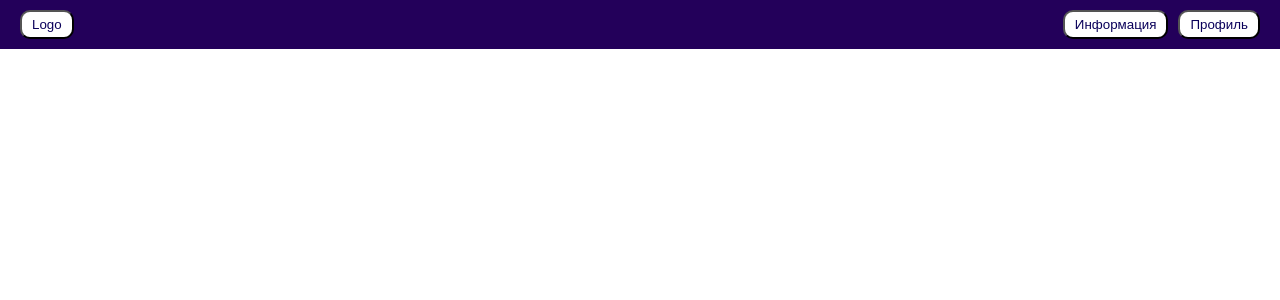
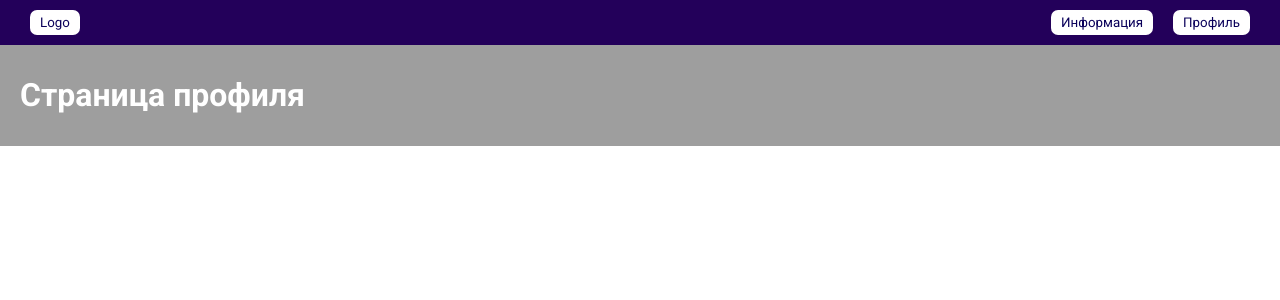
Before and after one commit to GarussMisha/qasystem_front, a Vue app: page /profile in a window 1280 px wide. Shown: the top 300 px of the page. Built offline with nearby package versions, Linux system fonts and the light colour scheme.

Commit message:
Добавление страниц Info и Profile (Заглушки). Доработка HeadBar, при нажатии на кнопки (@click) добавлен переход. (router)

```diff
--- a/src/App.vue
+++ b/src/App.vue
@@ -17,13 +17,23 @@ export default {
 </script>
 
 <style>
+/* Подключение шрифта через Google Fonts */
+@import url('https://fonts.googleapis.com/css2?family=Roboto:wght@400;700&display=swap');
+
+
+/* Убираем отступы в проекте. */
 body, html {
-  margin: 0; /* Убираем отступы по умолчанию для body и html */
-  padding: 0; /* Убираем отступы по умолчанию для body и html */
+  margin: 0;
+  padding: 0;
+  font-family: 'Roboto', sans-serif; /* Устанавливаем шрифт по умолчанию */
+  font-weight: 700;
 }
 
+
+
 #app {
-  font-family: Avenir, Helvetica, Arial, sans-serif;
+  font-family: 'Roboto', sans-serif;
+
   -webkit-font-smoothing: antialiased;
   -moz-osx-font-smoothing: grayscale;
   color: #2165aa;
--- a/src/components/HeadBar.vue
+++ b/src/components/HeadBar.vue
@@ -1,11 +1,11 @@
 <template>
   <header class="head-bar">
     <div class="left-buttons">
-      <button>Logo</button>
+      <button @click="goToHome">Logo</button>
     </div>
     <div class="right-buttons">
-      <button>Информация</button>
-      <button>Профиль</button>
+      <button @click="goToInfo">Информация</button>
+      <button @click="goToProfile">Профиль</button>
     </div>
   </header>
 </template>
@@ -13,6 +13,17 @@
 <script>
 export default {
   name: 'HeadBar',
+  methods: {
+    goToInfo() {
+        this.$router.push({ name: 'InfoPage'})
+    },
+    goToHome() {
+        this.$router.push({ name: 'Home'})
+    },
+    goToProfile() {
+        this.$router.push({ name: 'ProfilePage'})
+    }
+  }
 };
 </script>
 
@@ -26,41 +37,23 @@ export default {
   color: white;
 }
 
-.left-buttons button {
+/* Общий селектор для всех кнопок внутри HeadBar */
+.head-bar button {
   margin-right: 10px;
-  padding: 5px 10px;
-  color: rgb(10, 0, 90);
-  background-color: #ffffff;
-  border-radius: 10px;
-  cursor: pointer;
-  padding: 5px 10px;
-}
-
-.right-buttons button {
   margin-left: 10px;
   padding: 5px 10px;
   color: rgb(10, 0, 90);
   background-color: #ffffff;
-  border-radius: 10px;
+  border-radius: 7px;
+  border: none;
   cursor: pointer;
-  padding: 5px 10px;
+
+  font-family: 'Roboto', sans-serif;
+  font-style: normal;
+  font-weight: 400;
 }
 
-.buttons button { /* Исправленный селектор */
-  margin-left: 10px;
-  padding: 5px 10px;
-  background-color: #c20c0c;
-  color: rgb(110, 9, 9);
-  border: none;
-  border-radius: 4px;
-  cursor: pointer;
-}
-
-.left-buttons button:hover {
+.head-bar button:hover {
     background-color: #e3e3e3;
 }
-
-.right-buttons button:hover {
-  background-color: #e3e3e3;
-}
 </style>
--- a/src/router.js
+++ b/src/router.js
@@ -4,6 +4,8 @@ import { createRouter, createWebHistory } from "vue-router";
 import HomePage from '@/views/HomePage.vue';
 import ProjectList from '@/views/ProjectList.vue';
 import ProjectDetail from '@/views/ProjectDetail.vue';
+import InfoPage from "./views/InfoPage.vue";
+import ProfilePage from "./views/ProfilePage.vue";
 
 // Определяем паршруты
 const routes = [
@@ -22,6 +24,16 @@ const routes = [
         name: 'ProjectDetail',
         component: ProjectDetail,
     },
+    {
+        path: '/info',
+        name: 'InfoPage',
+        component: InfoPage,
+    },
+    {
+        path: '/profile',
+        name: 'ProfilePage',
+        component: ProfilePage,
+    },
 ];
 
 // Создаем экземпляр маршрутизатора
--- /dev/null
+++ b/src/views/InfoPage.vue
@@ -0,0 +1,27 @@
+// Заглушка
+
+<template>
+    <header class="info-page">
+        <div class="info">
+            <h1>Страница с информацией</h1>
+        </div>
+    </header>
+</template>
+
+<script>
+export default {
+    name: 'InfoPage',
+};
+</script>
+
+<style scoped>
+.info-page {
+  display: flex;
+  justify-content: space-between;
+  align-items: center;
+  padding: 10px 20px;
+  background-color: #9e9e9e;
+  color: white;
+}
+
+</style>
--- /dev/null
+++ b/src/views/ProfilePage.vue
@@ -0,0 +1,27 @@
+// Заглушка
+
+<template>
+    <header class="profil-page">
+        <div class="profil">
+            <h1>Страница профиля</h1>
+        </div>
+    </header>
+</template>
+
+<script>
+export default {
+    name: 'ProfilPage',
+};
+</script>
+
+<style scoped>
+.profil-page {
+  display: flex;
+  justify-content: space-between;
+  align-items: center;
+  padding: 10px 20px;
+  background-color: #9e9e9e;
+  color: white;
+}
+
+</style>
```
